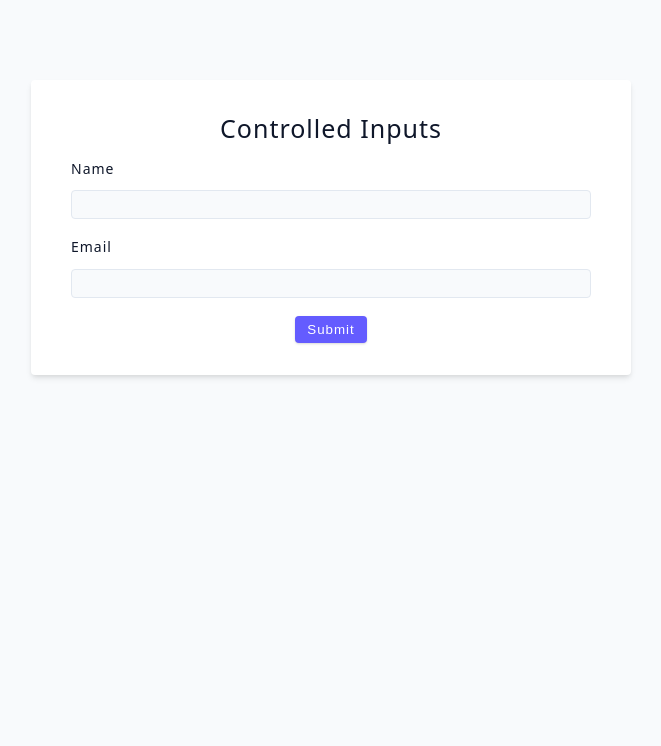
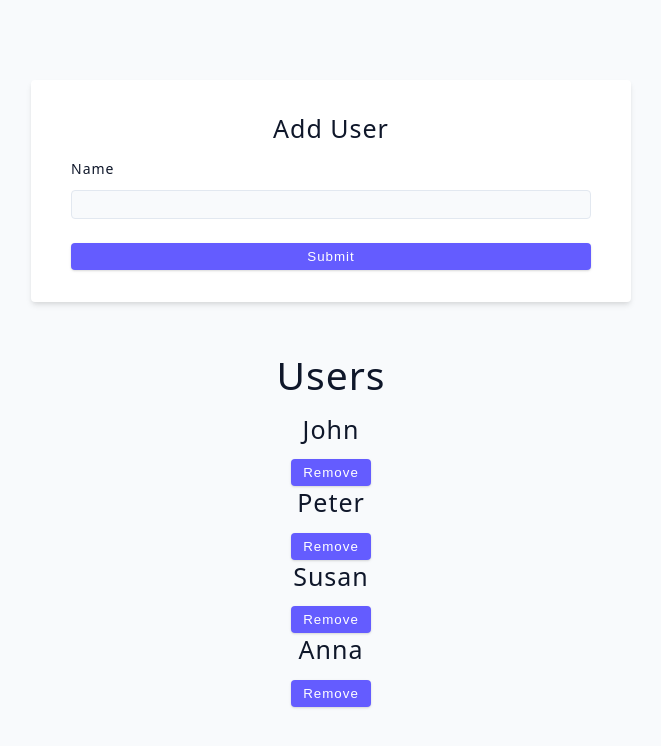
Before and after one commit to jodoesgit/react18-vite-toolkit, a React (Vite) app: page / in a window 1280 px wide. Shown: the top 746 px of the page, without its empty margins (309-970 px from the left). Built offline with nearby package versions, Linux system fonts and the light colour scheme.

Commit message:
Add/Remove users from a form

```diff
--- a/src/App.jsx
+++ b/src/App.jsx
@@ -1,4 +1,4 @@
-import Starter from "../tutorial/06-forms/starter/01-controlled-inputs";
+import Starter from "../tutorial/06-forms/starter/02-user-challenge";
 
 function App() {
 	return (
--- a/tutorial/06-forms/starter/02-user-challenge.jsx
+++ b/tutorial/06-forms/starter/02-user-challenge.jsx
@@ -1,20 +1,58 @@
+import { useState } from "react";
+import { data } from "../../../src/data";
+
 const UserChallenge = () => {
+	const [name, setName] = useState("");
+	const [users, setUsers] = useState(data);
+
+	const handleSubmit = (e) => {
+		e.preventDefault();
+		if (!name) return;
+		const fakeId = Date.now();
+		const newUser = { id: fakeId, name };
+		const updatedUsers = [...users, newUser];
+		setUsers(updatedUsers);
+		setName("");
+	};
+
+	const removeUser = (id) => {
+		const updatedUsers = users.filter((person) => person.id !== id);
+		setUsers(updatedUsers);
+	};
+
 	return (
 		<div>
-      <form className='form'>
+			<form className="form" onSubmit={handleSubmit}>
 				<h4>Add User</h4>
-        <div className='form-row'>
-          <label htmlFor='name' className='form-label'>
+				<div className="form-row">
+					<label htmlFor="name" className="form-label">
 						name
 					</label>
-          <input type='text' className='form-input' id='name' />
+					<input
+						type="text"
+						className="form-input"
+						id="name"
+						value={name}
+						onChange={(e) => setName(e.target.value)}
+					/>
 				</div>
 
-        <button type='submit' className='btn btn-block'>
+				<button type="submit" className="btn btn-block">
 					submit
 				</button>
 			</form>
 			{/* render users below */}
+			<h2>users</h2>
+			{users.map((user) => {
+				return (
+					<div key="user.id">
+						<h4>{user.name}</h4>
+						<button className="btn" onClick={() => removeUser(user.id)}>
+							Remove
+						</button>
+					</div>
+				);
+			})}
 		</div>
 	);
 };
```
Lines whose indentation alone changed are shown as unchanged.
